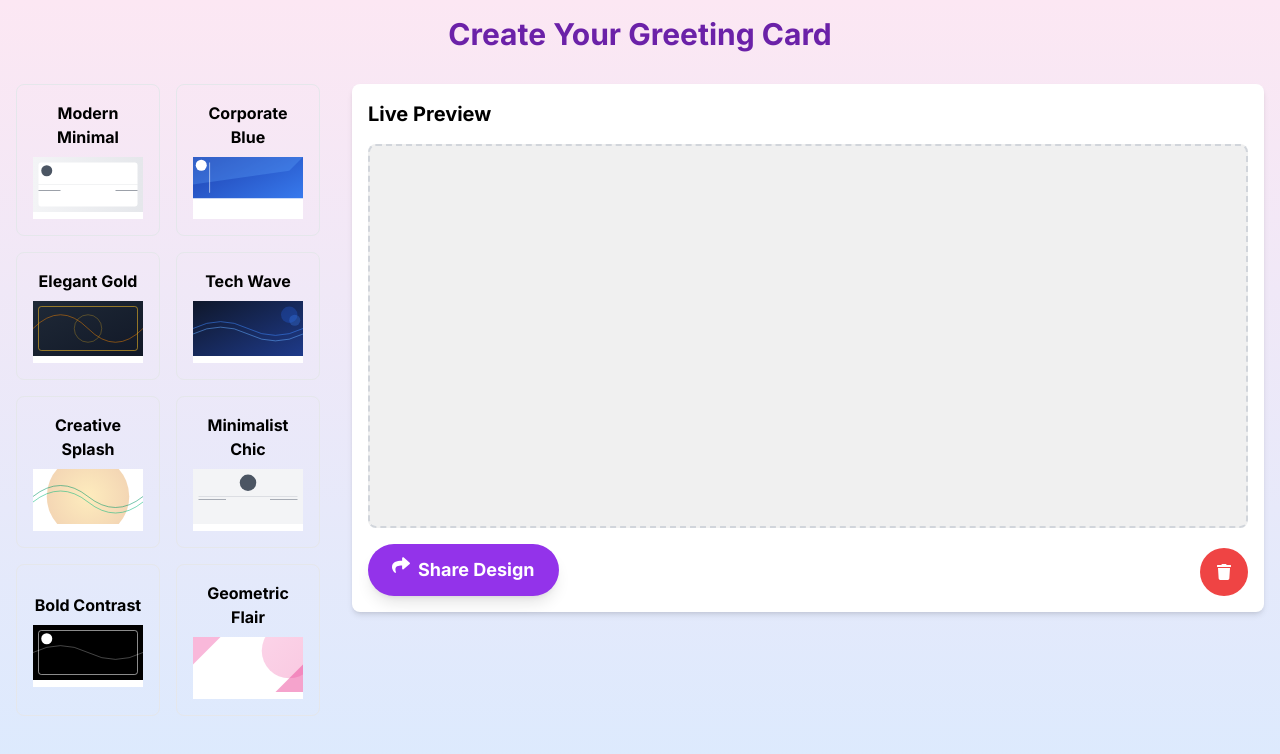
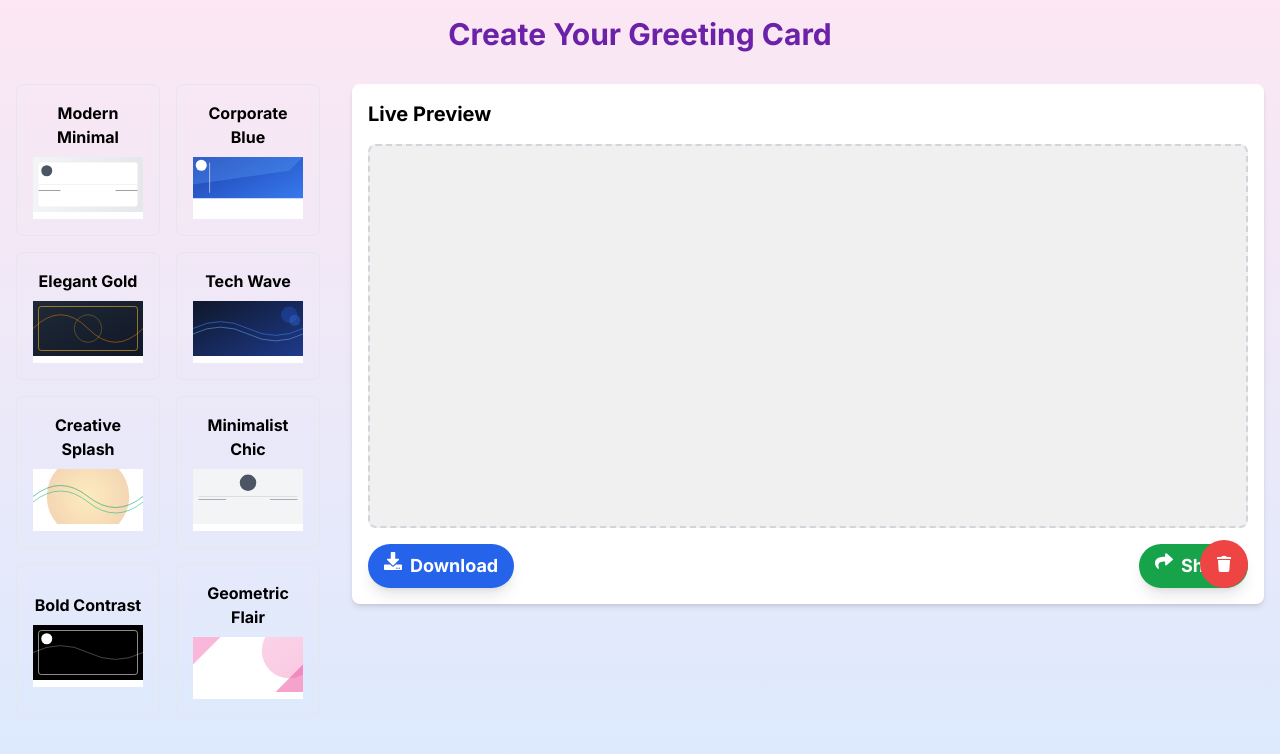
Before and after one commit to Maayan99/greeterer, a Next.js app: page /create in a window 1280 px wide. Shown: the top 754 px of the page. Built offline with nearby package versions, Linux system fonts and the light colour scheme.

Commit message:
We'll fix the data sharing issue and implement a better sharing mechanism along with a download option for the business card designs.

```diff
--- a/src/components/LivePreview.tsx
+++ b/src/components/LivePreview.tsx
@@ -1,7 +1,7 @@
 import React, { useState, useEffect, useRef } from 'react';
 import Draggable from 'react-draggable';
 import { CardElement } from '../types/cardTypes';
-import { FaTrash, FaShare } from 'react-icons/fa';
+import { FaTrash, FaDownload, FaShare } from 'react-icons/fa';
 import html2canvas from 'html2canvas';
 
 interface LivePreviewProps {
@@ -83,31 +83,32 @@ const LivePreview: React.FC<LivePreviewProps> = ({ elements, setElements, select
     return '';
   };
 
+  const handleDownload = async () => {
+    const image = await generateImage();
+    const link = document.createElement('a');
+    link.href = image;
+    link.download = 'business-card.png';
+    link.click();
+  };
+
   const handleShare = async () => {
     const image = await generateImage();
     const websiteLink = 'https://greeterer.vercel.app';
-    const blob = await (await fetch(image)).blob();
-    const file = new File([blob], 'business-card.png', { type: 'image/png' });
 
     if (navigator.share) {
       try {
         await navigator.share({
           title: 'My Business Card',
           text: `Check out my new business card created with ${websiteLink}!`,
-          files: [file],
+          url: image
         });
       } catch (error) {
         console.error('Error sharing:', error);
-        fallbackShare(image, websiteLink);
+        alert('Sharing failed. Please try downloading the image instead.');
       }
     } else {
-      fallbackShare(image, websiteLink);
+      alert('Sharing is not supported on this device. Please try downloading the image instead.');
     }
-  };
-
-  const fallbackShare = (image: string, websiteLink: string) => {
-    const shareUrl = `mailto:?subject=Check out my new business card&body=I created this business card using ${websiteLink}. Here's the image: ${image}`;
-    window.open(shareUrl, '_blank');
   };
 
   return (
@@ -174,10 +175,16 @@ const LivePreview: React.FC<LivePreviewProps> = ({ elements, setElements, select
       )}
       <div className="mt-4 flex justify-between items-center">
         <button
+          onClick={handleDownload}
+          className="flex px-4 py-2 bg-blue-600 text-white rounded-full font-bold text-lg shadow-lg hover:shadow-xl transform hover:scale-105 transition duration-300 ease-in-out mr-2"
+        >
+          <FaDownload className="mr-2" /> Download
+        </button>
+        <button
           onClick={handleShare}
-          className="flex px-6 py-3 bg-purple-600 text-white rounded-full font-bold text-lg shadow-lg hover:shadow-xl transform hover:scale-105 transition duration-300 ease-in-out"
+          className="flex px-4 py-2 bg-green-600 text-white rounded-full font-bold text-lg shadow-lg hover:shadow-xl transform hover:scale-105 transition duration-300 ease-in-out"
         >
-          <FaShare className="mr-2" /> Share Design
+          <FaShare className="mr-2" /> Share
         </button>
         <div
           ref={trashcanRef}
```
